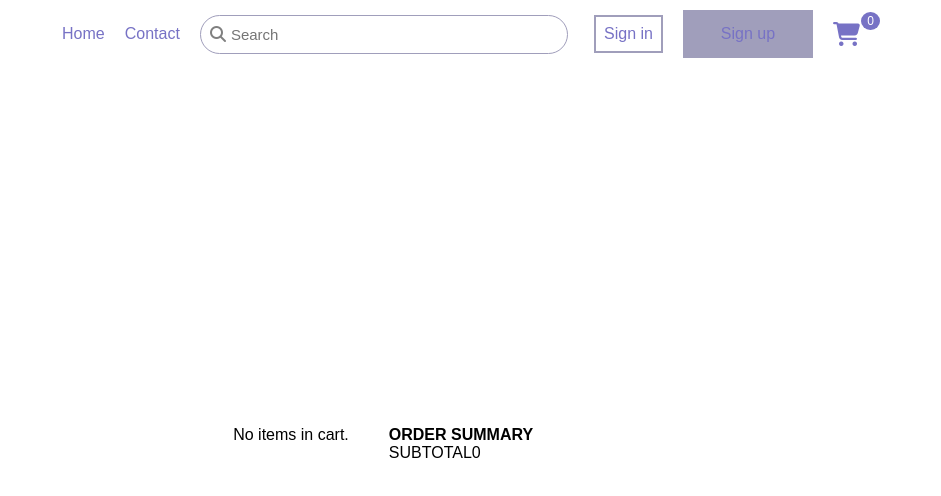
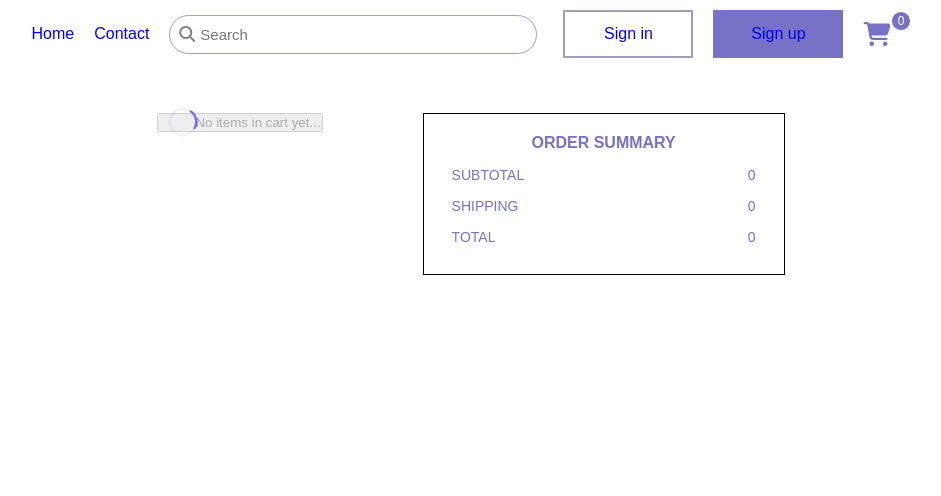
Before and after one commit to EddyTech-Genius/my-project, a React (Create React App) app: page /cart in a window 1280 px wide. Shown: the top 496 px of the page, without its empty margins (169-1110 px from the left). Built offline with nearby package versions, Linux system fonts and the light colour scheme.

Commit message:
added a SpinnerSVG

```diff
--- /dev/null
+++ b/src/component/SpinnerSVG.jsx
@@ -0,0 +1,37 @@
+export default function SpinnerSVG({ size = 32, stroke = 3 }) {
+  return (
+    <svg
+      width={size}
+      height={size}
+      viewBox="0 0 38 38"
+      xmlns="http://www.w3.org/2000/svg"
+      role="status"
+      aria-label="Loading"
+      style={{ display: "block", animation: "spin 0.9s linear infinite" }}
+    >
+      <defs>
+        <linearGradient x1="8.042%" y1="0%" x2="65.682%" y2="23.865%" id="a">
+          <stop stopColor="currentColor" stopOpacity="0" offset="0%"/>
+          <stop stopColor="currentColor" stopOpacity=".5" offset="63%"/>
+          <stop stopColor="currentColor" offset="100%"/>
+        </linearGradient>
+      </defs>
+      <g fill="none" fillRule="evenodd">
+        <g transform="translate(1 1)" stroke="currentColor" strokeWidth={stroke}>
+          <circle strokeOpacity=".1" cx="18" cy="18" r="18"/>
+          <path d="M36 18c0-9.94-8.06-18-18-18">
+            <animateTransform
+              attributeName="transform"
+              type="rotate"
+              from="0 18 18"
+              to="360 18 18"
+              dur="0.9s"
+              repeatCount="indefinite"
+            />
+          </path>
+        </g>
+      </g>
+      <style>{`@keyframes spin { to { transform: rotate(360deg) } }`}</style>
+    </svg>
+  );
+}
--- a/src/main/styles/cart.css
+++ b/src/main/styles/cart.css
@@ -1,6 +1,6 @@
 .cart__wrapper{
     display: flex;
-    gap: 40px;
+    gap: 100px;
 }
 
 .cart__image{
@@ -46,8 +46,23 @@
     opacity: 0;
 }
 
-.total__div{
+.summary{
+    gap: 15px;
     width: 320px;
+    display: flex;
+    flex-direction: column;
+    align-items: center;
+    border: 1px solid black;
+    padding: 20px;
+    color:  #7772c5;
+    height: 120px;
+    margin-bottom: 500px;
+}
+
+:is(.total, .subtotal, .shipping){
+    font-size: 14px;
+    font-weight: 500;
+    width: 95%;
   display: flex;
-
+   justify-content: space-between;
 }
--- a/src/main/styles/home.css
+++ b/src/main/styles/home.css
@@ -1,10 +1,10 @@
 body {
-  /* background-color: #A09EBB
+  /*background-color: #A09EBB
       #A8AEC1
       #B5D2CB
       #BFFFBc
       #A6FFA1
-      #FFFFFF; */
+      #FFFFFF;*/
   display: block;
   overflow-x: hidden;
   font-family: "Poppins", sans-serif;
@@ -107,21 +107,3 @@ input[type="search"]:focus {
   transform: translateY(-50%);
   color: gray;
 }
-
-.sign__up {
-  border: none;
-  background-color: #a09ebb;
-  padding: 15px;
-  width: 100px;
-  text-align: center;
-  li a {
-    font-family: "Inter", sans-serif;
-    color: white;
-  }
-}
-
-.sign__in {
-  padding: 8px;
-  border: 2px solid #a09ebb;
-  margin: 0 0 0 100px;
-}
--- a/src/main/styles/navbar.css
+++ b/src/main/styles/navbar.css
@@ -13,14 +13,35 @@ nav ul {
   background-color: white;
   a {
     text-decoration: none;
-      color: #7772c5;
   }
+}
+
+.sign__up {
+  border: none;
+  background-color: #7772c5;
+  padding: 15px;
+  width: 100px;
+  text-align: center;
+  li {
+    color: white;
+    a {
+      font-family: "Inter", sans-serif;
+    }
+  }
+}
+
+.sign__in {
+  padding: 13px;
+  border: 2px solid #a09ebb;
+  margin: 0 0 0 100px;
+  width: 100px;
+  text-align: center;
 }
 
 .cart {
   position: relative;
   display: inline-block;
-    i{
+  i {
     font-size: 24px;
     color: #7772c5;
     cursor: pointer;
--- a/src/pages/Cart.jsx
+++ b/src/pages/Cart.jsx
@@ -1,17 +1,32 @@
 import "../main/styles/cart.css";
+import SpinnerSVG from "../component/SpinnerSVG";
 import { useState } from "react";
 
 function Cart({ cartItems }) {
   const total = cartItems.reduce((sum, item) => sum + item.price, 0);
 
-  const [count, setCount] = useState(1)
+  const [count, setCount] = useState(1);
   return (
     <>
       <hr className="blocker"></hr>
       <div className="cart__wrapper">
         <div>
           {cartItems.length === 0 ? (
-            <p>No items in cart.</p>
+            // In a button
+            <button disabled style={{ position: "relative", paddingLeft: 36 }}>
+              <span>No items in cart yet...</span>
+              <span
+                style={{
+                  position: "absolute",
+                  left: 10,
+                  top: "50%",
+                  transform: "translateY(-50%)",
+                  color: "#6c5ce7",
+                }}
+              >
+                <SpinnerSVG size={28} stroke={3} />
+              </span>
+            </button>
           ) : (
             <>
               <ul>
@@ -21,9 +36,14 @@ function Cart({ cartItems }) {
                       <span>{item.name}</span>
                       <span>${item.price}</span>
                       <div>
-                      <button onClick={() => setCount(count + 1)}>+</button>
-                      <span className="count">{count}</span>
-                      <button onClick={() => setCount(count - 1)} disabled={count===1}>-</button>
+                        <button onClick={() => setCount(count + 1)}>+</button>
+                        <span className="count">{count}</span>
+                        <button
+                          onClick={() => setCount(count - 1)}
+                          disabled={count === 1}
+                        >
+                          -
+                        </button>
                       </div>
                     </div>
                     <img
@@ -37,11 +57,19 @@ function Cart({ cartItems }) {
             </>
           )}
         </div>
-        <div>
+        <div className="summary">
           <h4>ORDER SUMMARY</h4>
-          <div className="total__div">
-          <p>SUBTOTAL</p>
-          <p>{total}</p>
+          <div className="subtotal">
+            <p>SUBTOTAL</p>
+            <p>{total}</p>
+          </div>
+          <div className="shipping">
+            <p>SHIPPING</p>
+            <p>{Math.floor(0.073 * total)}</p>
+          </div>
+          <div className="total">
+            <p>TOTAL</p>
+            <p>{total + Math.floor(0.073 * total)}</p>
           </div>
         </div>
       </div>
```
Lines whose indentation alone changed are shown as unchanged.
